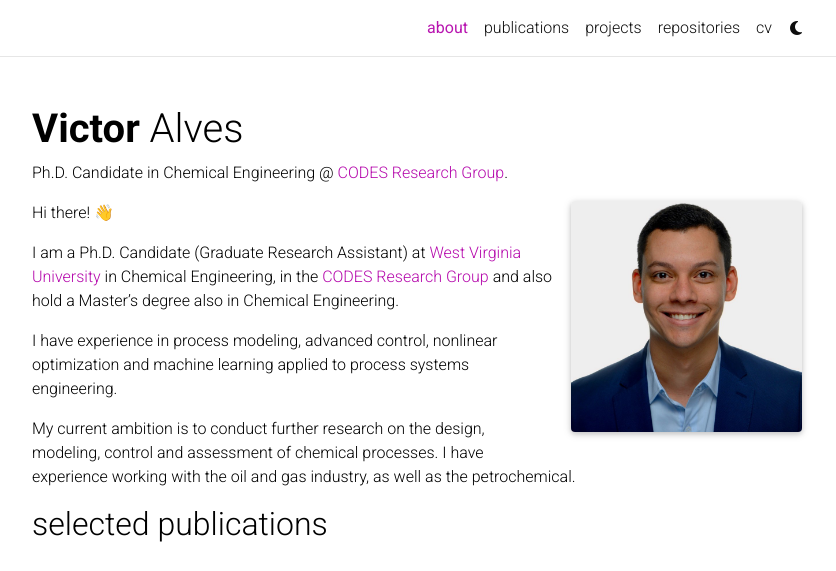
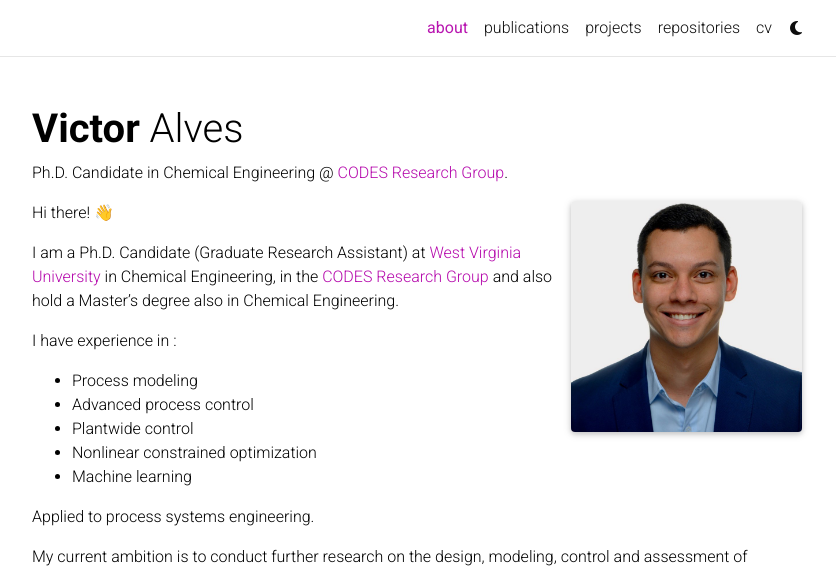
Before and after one commit to yifeishi/yifeishi.github.io, a Jekyll site: the page built from _pages/about.md, in a window 1280 px wide and 945 px high, cut to the strip 0-571 px from the top of the window. Shown: the whole strip, without its empty margins (223-1059 px from the left). Built offline with Jekyll 4.4.1, drawn with Linux system fonts in a browser that asks for light colours; comment, search, counter and statistics services are not loaded; a style sheet for code colours, icons or effects is not loaded.

```diff
--- a/_pages/about.md
+++ b/_pages/about.md
@@ -20,6 +20,13 @@ Hi there! 👋
 
 I am a Ph.D. Candidate (Graduate Research Assistant) at [West Virginia University](https://www.wvu.edu/) in Chemical Engineering, in the [CODES Research Group](https://fernandolima.faculty.wvu.edu/) and also hold a Master’s degree also in Chemical Engineering.
 
-I have experience in process modeling, advanced control, nonlinear optimization and machine learning applied to process systems engineering.
+I have experience in :
+- Process modeling
+- Advanced process control
+- Plantwide control
+- Nonlinear constrained optimization
+- Machine learning
+
+Applied to process systems engineering.
 
 My current ambition is to conduct further research on the design, modeling, control and assessment of chemical processes. I have experience working with the oil and gas industry, as well as the petrochemical.
```
Also changed, not shown: _bibliography/papers.bib (+8 -4 lines).
